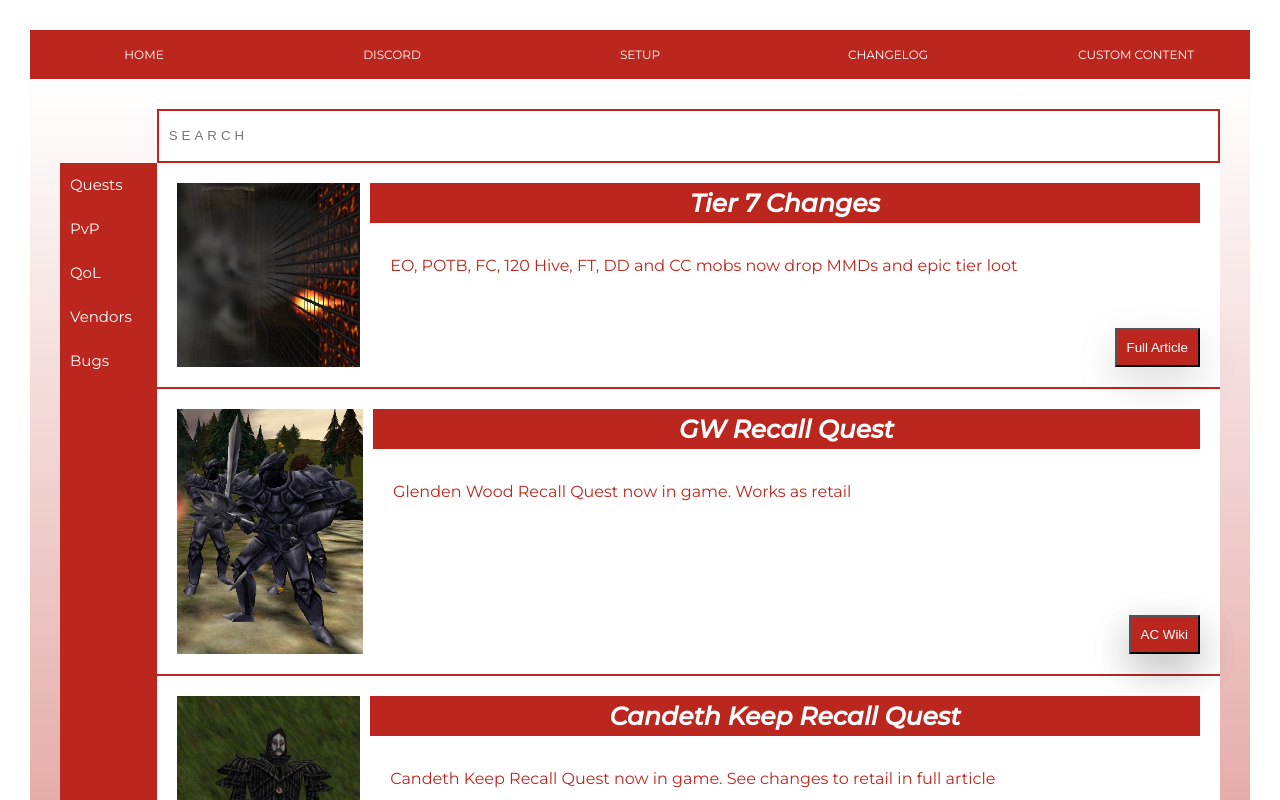
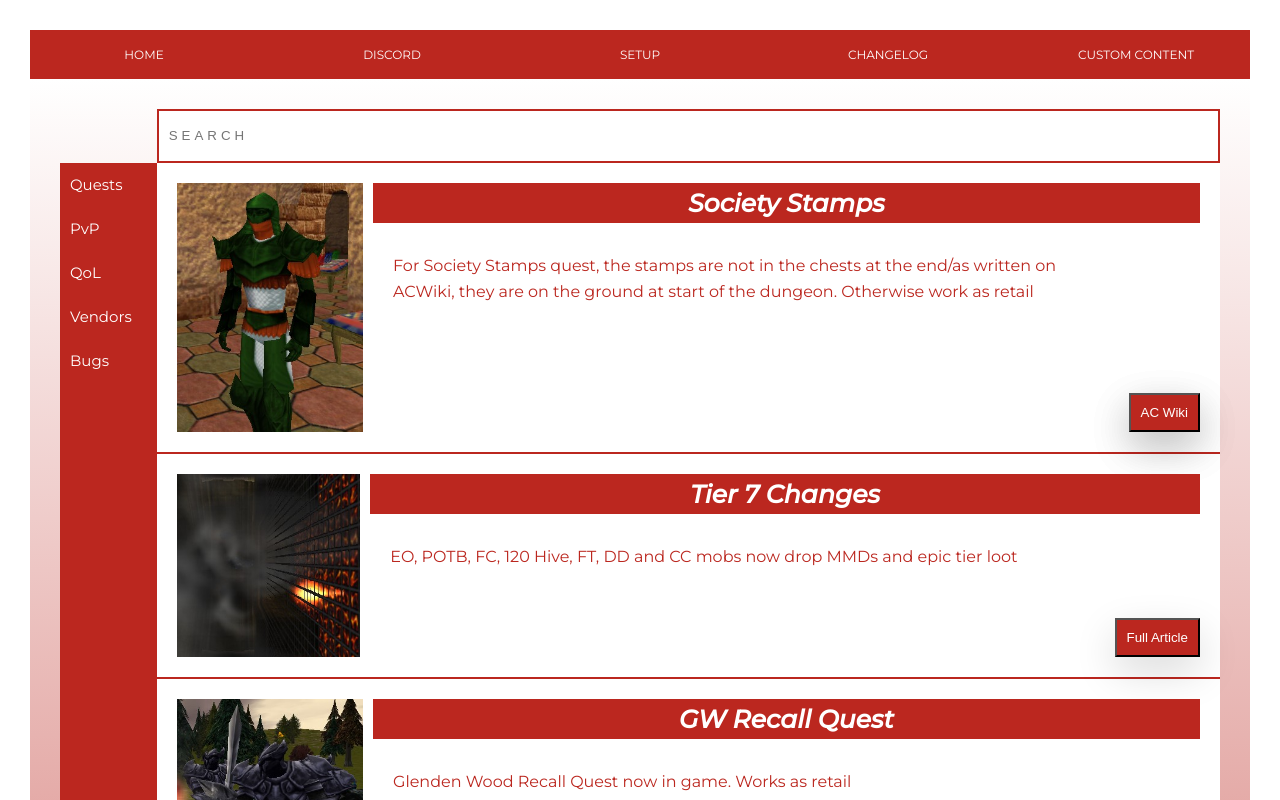
Before and after one commit to Derek42588/riptideSite, a React (Create React App) app: page /wiki in a window 1280 px wide. Shown: the top 800 px of the page. Built offline with nearby package versions, Linux system fonts and the light colour scheme.

Commit message:
search fix

```diff
--- a/src/App.js
+++ b/src/App.js
@@ -16,49 +16,13 @@ function App() {
         <Header />
         <Route exact path = "/" component = {Landing} />
         <Route exact path = "/changelog" component = {ChangelogList} />
-        <Route exact path = "/customcontent" component = {Wiki} />
+        <Route path = "/customcontent" component = {Wiki} />
         <Route exact path = "/setup" component = {Setup} />
-        <Route exact path = "/wiki" component = {Wiki} />
+        <Route path = "/wiki" component = {Wiki} />
         <Route exact path = "/bugs" component = {Bugs} />
       </div>
     </BrowserRouter>
-    // <div className="App">
-    //   <div className="container">
-        // <header className="header">
-        //   <ul className="nav">
-        //     <li className="nav__item">
-        //       <a href="#" className="nav__link">
-        //         Links
-        //       </a>
-        //     </li>
-        //     <li className="nav__item">
-        //       <a href="#" className="nav__link">
-        //         Setup
-        //       </a>
-        //     </li>
-        //     <li className="nav__item">
-        //       <a href="#" className="nav__link">
-        //         Changelog
-        //       </a>
-        //     </li>
-        //     <li className="nav__item">
-        //       <a href="#" className="nav__link">
-        //         Known Bugs
-        //       </a>
-        //     </li>
-        //     <li className="nav__item">
-        //       <a href="#" className="nav__link">
-        //         Custom Content
-        //       </a>
-        //     </li>
-        //   </ul>
-        // </header>
-    //     {Info()}
-    //     {Changelog()}
-    //     <div className="gallery">Gallery</div>
-    //     <footer className="footer">Footer</footer>
-    //   </div>
-    // </div>
+
   );
 }
 
--- a/src/components/Wiki/Wiki.js
+++ b/src/components/Wiki/Wiki.js
@@ -13,12 +13,25 @@ import Bugs from './Articles/Bugs';
 
 import NotFound from './Articles/NotFound';
 
-const Wiki = () => {
-  const [view, setView] = useState('');
-  const [filter, setFilter] = useState('');
+const Wiki = (props) => {
+
+
+
+  const [view, setView] = useState(props.location.search.split('?').join('').split('_').join(' ').split('%20').join(' ')  );
+  const [filter, setFilter] = useState(props.location.search.split('?').join('').split('_').join(' ').split('%20').join(' '))
 
 
   const stubs = [
+    {
+      key: 'Society Stamps',
+      title: 'Society Stamps',
+      summary:
+        'For Society Stamps quest, the stamps are not in the chests at the end/as written on ACWiki, they are on the ground at start of the dungeon.  Otherwise work as retail',
+      thumbnail: 'societyStub',
+      outsideFlag: "true",
+      link: "https://asheron.fandom.com/wiki/Exploration_Society_Letters",
+      tags: 'quest quests society stamps explorer',
+    },
     {
       key: 'Tier 7',
       title: 'Tier 7 Changes',
@@ -102,7 +115,7 @@ const Wiki = () => {
         thumbnail: 'stipendStub',
         outsideFlag: "true",
         link: "https://asheron.fandom.com/wiki/Stipends",
-        tags: 'bug bugs shadow slayer',
+        tags: 'stipend stipends',
       },
     {
         key: 'Bugs',
@@ -292,6 +305,16 @@ const Wiki = () => {
       outsideFlag: "true",
       link: "https://asheron.fandom.com/wiki/Glenden_Wood_Invaders",
       tags: 'quest quests glenden wood gw recall',
+    },
+    {
+      key: 'Society Stamps',
+      title: 'Society Stamps',
+      summary:
+        'For Society Stamps quest, the stamps are not in the chests at the end/as written on ACWiki, they are on the ground at start of the dungeon.  Otherwise work as retail',
+      thumbnail: 'societyStub',
+      outsideFlag: "true",
+      link: "https://asheron.fandom.com/wiki/Exploration_Society_Letters",
+      tags: 'quest quests society stamps explorer',
     },
     {
       key: 'Candeth Recall',
```
Also changed, not shown: src/img/wiki/thumbnails/societyStub.jpg (added).
